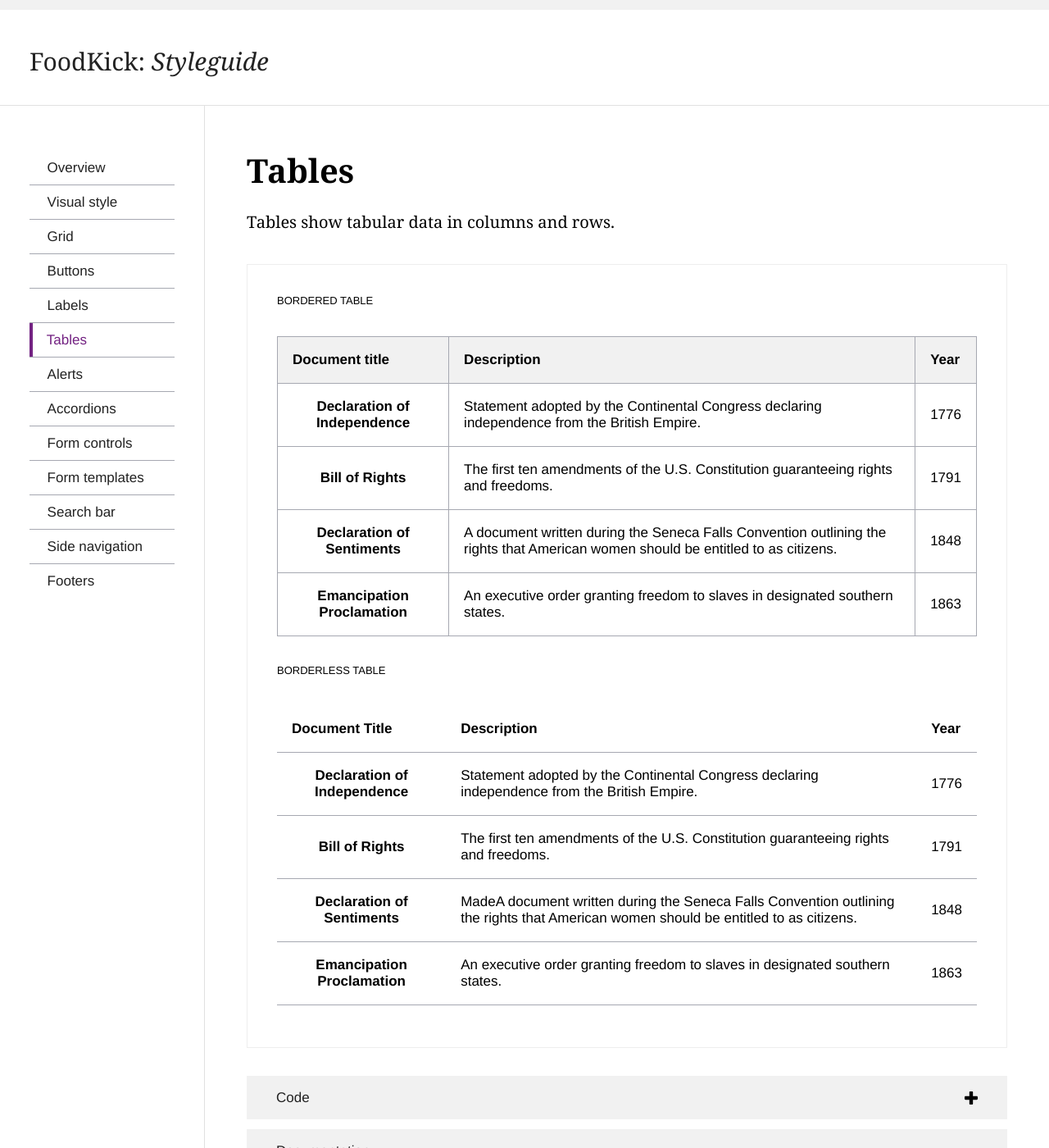
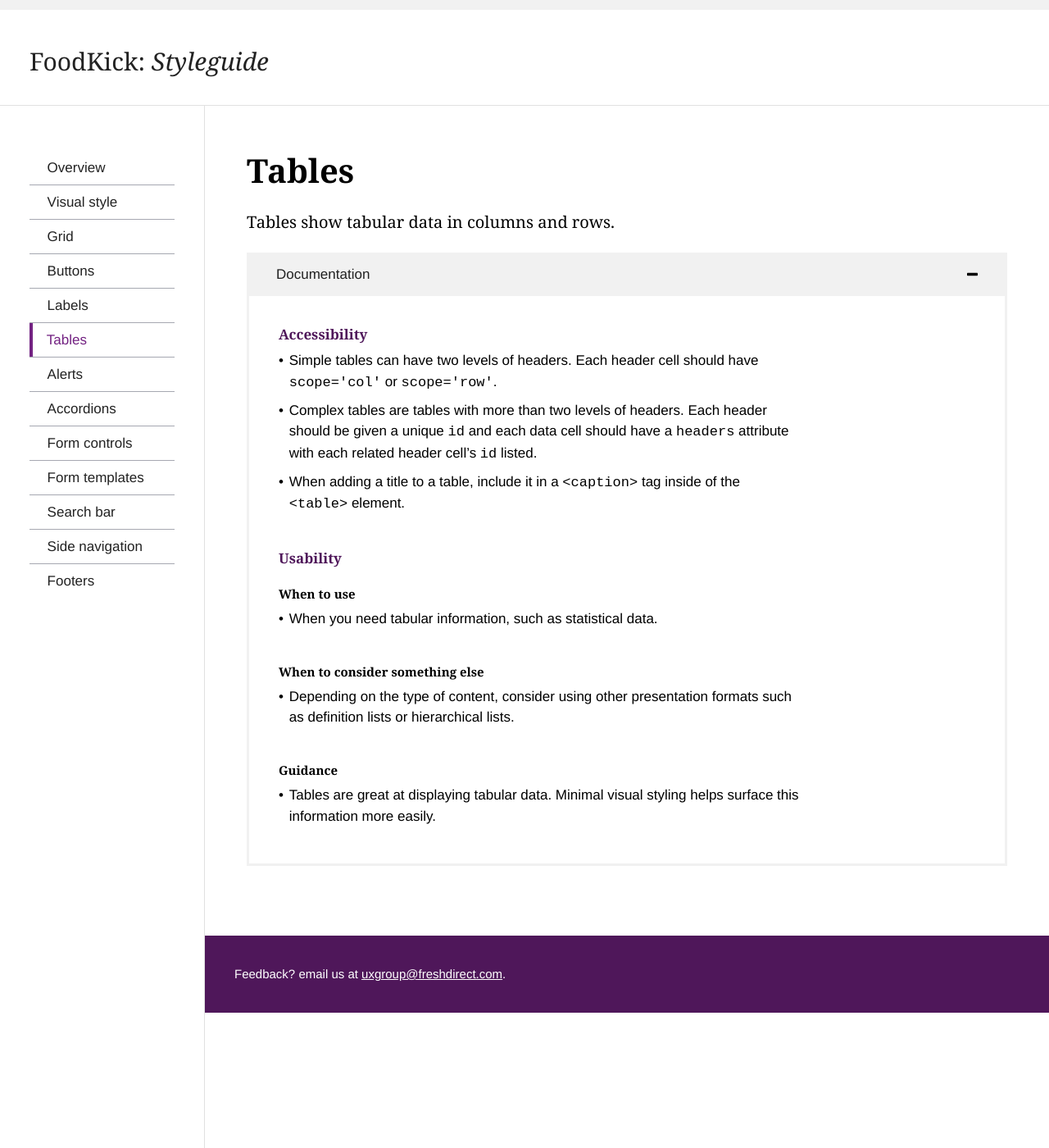
Before and after one commit to foodkick/foodkick.github.io, a Jekyll site: the page built from _elements/tables.md, in a window 1280 px wide and 1400 px high. Shown: the whole window at 82% size. Built offline with Jekyll 4.4.1, drawn with Linux system fonts in a browser that asks for light colours; Markdown is read by kramdown in place of the engine named in the settings.

Commit message:
Cleared ui examples from the template

```diff
--- a/_elements/tables.md
+++ b/_elements/tables.md
@@ -5,7 +5,7 @@ title: Tables
 lead: Tables show tabular data in columns and rows.
 ---
 
-<div class="preview">
+<!-- <div class="preview">
 
   <h6>Bordered Table</h6>
 
@@ -75,7 +75,7 @@ lead: Tables show tabular data in columns and rows.
     </tbody>
   </table>
 
-</div>
+</div> -->
 
 <div class="usa-accordion-bordered usa-accordion-docs">
   <button class="usa-button-unstyled usa-accordion-button"
--- a/_layout-system/grids.md
+++ b/_layout-system/grids.md
@@ -1,7 +1,7 @@
 ---
 layout: styleguide
 title: Grids
-lead:  This 12-column, responsive grid provides structure for website content.
+lead:  This 16-column, responsive grid provides structure for website content.
 ---
 
 <div class="preview preview-no_border">
@@ -49,72 +49,6 @@ lead:  This 12-column, responsive grid provides structure for website content.
   </div>
 
   <h2 class="usa-heading">Grid Examples</h2>
-  <div class="usa-grid usa-grid-example usa-grid-text">
-    <div class="usa-width-one-half">
-      <h3>One Half</h3>
-      <p>Georgia is a state located in the southeastern United States. It was established in 1732 and was the last of the original Thirteen Colonies. Named after King George II of Great Britain, Georgia was the fourth state to ratify the United States Constitution, on January 2, 1788. Georgia declared its secession from the Union on January 19, 1861, and was one of the original seven Confederate states. Georgia was the last state to be restored to the Union, on July 15, 1870. Georgia is the 24th largest and the 8th most populous of the 50 United States.</p>
-    </div>
-    <div class="usa-width-one-half">
-      <h3>One Half</h3>
-      <p>Michigan is a state in the Great Lakes region of the Midwestern United States. The name Michigan is the French form of the Ojibwa word mishigamaa, meaning "large water" or "large lake". Michigan is the tenth most populous state, with the 11th most extensive total area (the largest state by total area east of the Mississippi River). Its capital is Lansing, and the largest city is Detroit. Michigan is the only state to consist of two peninsulas. A person in the state is never more than six miles from a natural water source or 85 miles from a Great Lakes shoreline.</p>
-    </div>
-  </div>
-  <div class="usa-grid usa-grid-example usa-grid-text">
-    <div class="usa-width-one-third">
-      <h3>One Third</h3>
-      <p>Maryland is a state located in the Mid-Atlantic region of the United States, bordering Virginia, West Virginia, and Washington, D.C. to its south and west; Pennsylvania to its north; and Delaware to its east.</p>
-    </div>
-    <div class="usa-width-one-third">
-      <h3>One Third</h3>
-      <p>Massachusetts is a state in the northeastern United States, bordered by Rhode Island and Connecticut to the south, New York to the west, Vermont and New Hampshire to the north, and the Atlantic Ocean to the east.</p>
-    </div>
-    <div class="usa-width-one-third">
-      <h3>One Third</h3>
-      <p>North Carolina is a state in the Southeastern United States. North Carolina borders South Carolina and Georgia to the south, Tennessee to the west, Virginia to the north, and the Atlantic Ocean to the east.</p>
-    </div>
-  </div>
-  <div class="usa-grid usa-grid-example usa-grid-text">
-    <div class="usa-width-one-fourth">
-      <h3>One Fourth</h3>
-      <p>California is a state located on the West Coast of the United States. It is the most populous U.S. state, with 38 million people, and the third largest state by area (after Alaska and Texas).</p>
-    </div>
-    <div class="usa-width-one-fourth">
-      <h3>One Fourth</h3>
-      <p>Illinois is a state in the Midwestern United States. It is the 5th most populous state and 25th largest state in terms of land area, and is often noted as a microcosm of the entire country.</p>
-    </div>
-    <div class="usa-width-one-fourth">
-      <h3>One Fourth</h3>
-      <p>Maine is a state in the New England region of the northeastern United States. In spite of its maritime position, it has a continental climate even in coastal cities such as its largest city Portland.</p>
-    </div>
-    <div class="usa-width-one-fourth">
-      <h3>One Fourth</h3>
-      <p>Indiana is a U.S. state located in the midwestern and Great Lakes regions of North America. Indiana is the 38th largest by area and the 16th most populous of the 50 United States.</p>
-    </div>
-  </div>
-  <div class="usa-grid usa-grid-example usa-grid-text">
-    <div class="usa-width-two-thirds">
-      <h3>Two Thirds</h3>
-      <p>Oregon is a state in the Pacific Northwest of the United States. Oregon is bordered on the west by the Pacific Ocean, on the north by Washington, on the south by California, on the east by Idaho, and on the southeast by Nevada. The Columbia River delineates much of Oregon's northern boundary, and the Snake River delineates much of the eastern boundary. It is one of only three states of the contiguous United States to have a coastline on the Pacific Ocean. The capital of Oregon is Salem, the second most populous of its cities, with 160,614 residents (2013 estimate).</p>
-    </div>
-    <div class="usa-width-one-third">
-      <h3>One Third</h3>
-      <p>Minnesota is a state in the Midwestern United States. Minnesota was admitted as the 32nd state on May 11, 1858, created from the eastern half of the Minnesota Territory. Its name comes from the Dakota word for "clear blue water".</p>
-    </div>
-  </div>
-  <div class="usa-grid usa-grid-example usa-grid-text">
-    <div class="usa-width-one-half">
-      <h3>One Half</h3>
-      <p>Virginia, is a U.S. state located in the South Atlantic region of the United States. Virginia, formally the Commonwealth of Virginia, is nicknamed the "Old Dominion" due to its status as the first colonial possession established in mainland British America, and "Mother of Presidents" because eight U.S. presidents were born there, more than any other state. The geography and climate of the Commonwealth are shaped by the Blue Ridge Mountains and the Chesapeake Bay, which provide habitat for much of its flora and fauna.</p>
-    </div>
-    <div class="usa-width-one-fourth">
-      <h3>One Fourth</h3>
-      <p>New York is a state in the Northeastern and Mid-Atlantic regions of the United States. New York is the twenty-seventh-most extensive, the fourth-most populous, and the seventh-most densely populated of the 50 United States.</p>
-    </div>
-    <div class="usa-width-one-fourth">
-      <h3>One Fourth</h3>
-      <p>Washington, D.C. is the capital of the United States, bordered by the states of Maryland and Virginia. Formally known as the District of Columbia, it is also commonly referred to as "Washington", "the District", or simply "D.C."</p>
-    </div>
-  </div>
 
 </div>
 
```
Also changed, not shown: _components/accordions.md (+2 -2 lines), _components/alerts.md (+2 -2 lines).
